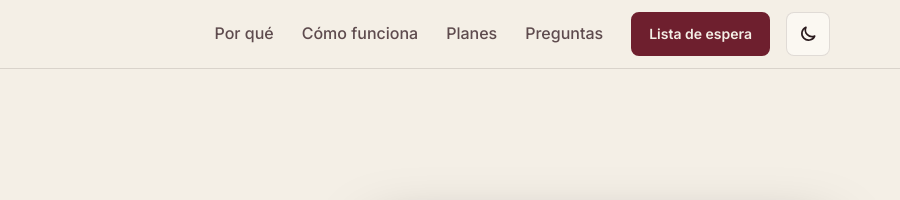
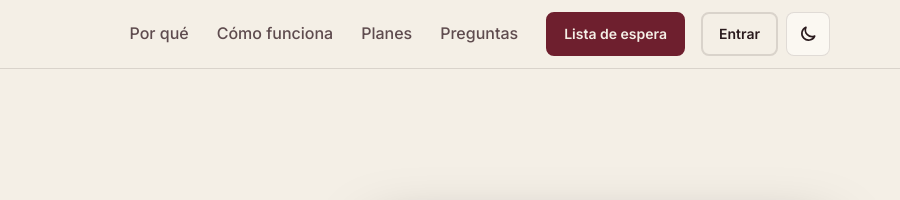
Before and after one commit to SkinBucs/skinbucs-web, a plain HTML site: page index.html in a window 1280 px wide. Shown: the top 200 px of the page, 380-1280 px from the left. Drawn offline with Linux system fonts and the light colour scheme.

Commit message:
Vuelve el botón Entrar, que lleva al panel con Steam

```diff
--- a/index.html
+++ b/index.html
@@ -42,9 +42,11 @@
         <li><a href="#planes">Planes</a></li>
         <li><a href="#preguntas">Preguntas</a></li>
         <li><a class="boton boton-peque" href="#contacto">Lista de espera</a></li>
+        <li class="menu-entrar"><a class="boton boton-borde boton-peque" href="https://app.skinbucs.com/auth/steam">Entrar</a></li>
       </ul>
     </nav>
     <div class="cabecera-acciones">
+      <a class="boton boton-borde boton-peque entrar-cabecera" href="https://app.skinbucs.com/auth/steam">Entrar</a>
       <button class="tema-boton" type="button" aria-label="Cambiar a modo oscuro">
         <svg class="icono-luna" viewBox="0 0 24 24" aria-hidden="true"><path d="M20 14.5A8 8 0 0 1 9.5 4a8 8 0 1 0 10.5 10.5Z"/></svg>
         <svg class="icono-sol" viewBox="0 0 24 24" aria-hidden="true"><circle cx="12" cy="12" r="4"/><path d="M12 2v2M12 20v2M4.9 4.9l1.4 1.4M17.7 17.7l1.4 1.4M2 12h2M20 12h2M4.9 19.1l1.4-1.4M17.7 6.3l1.4-1.4"/></svg>
```
